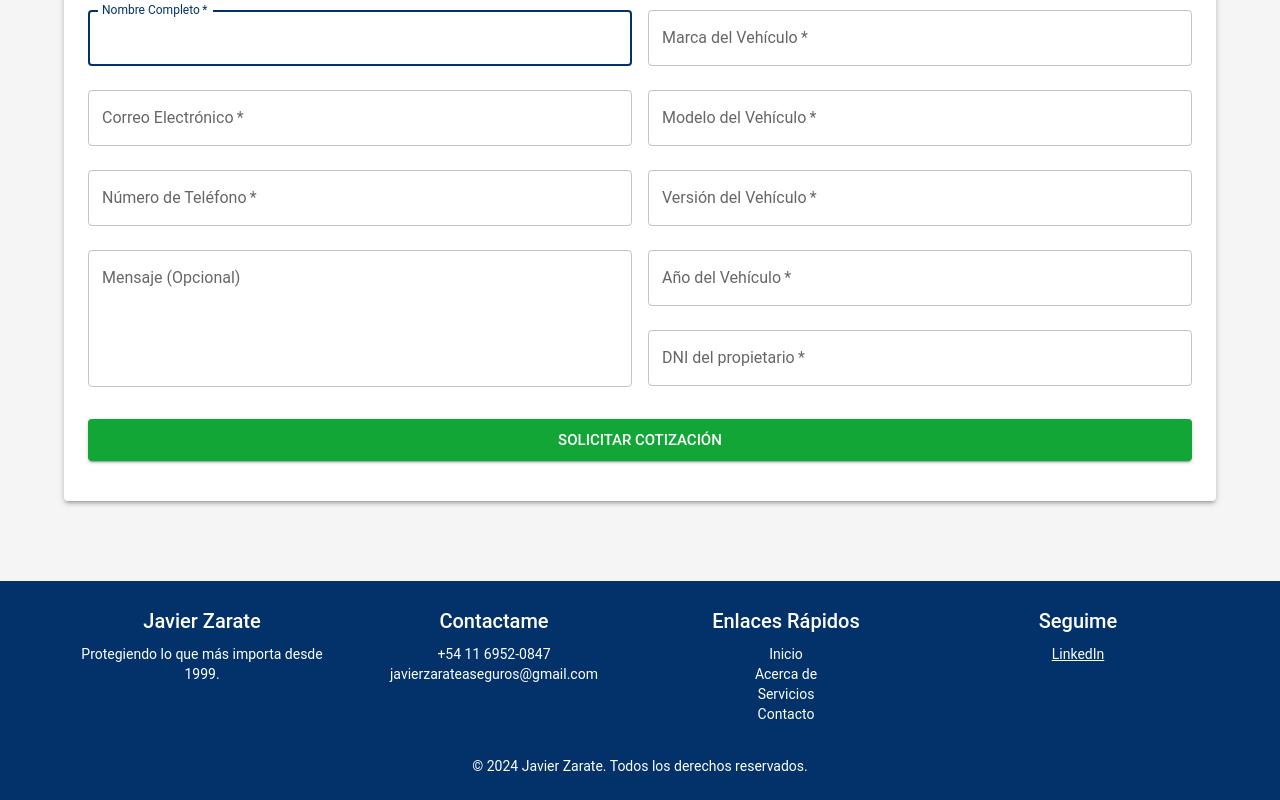
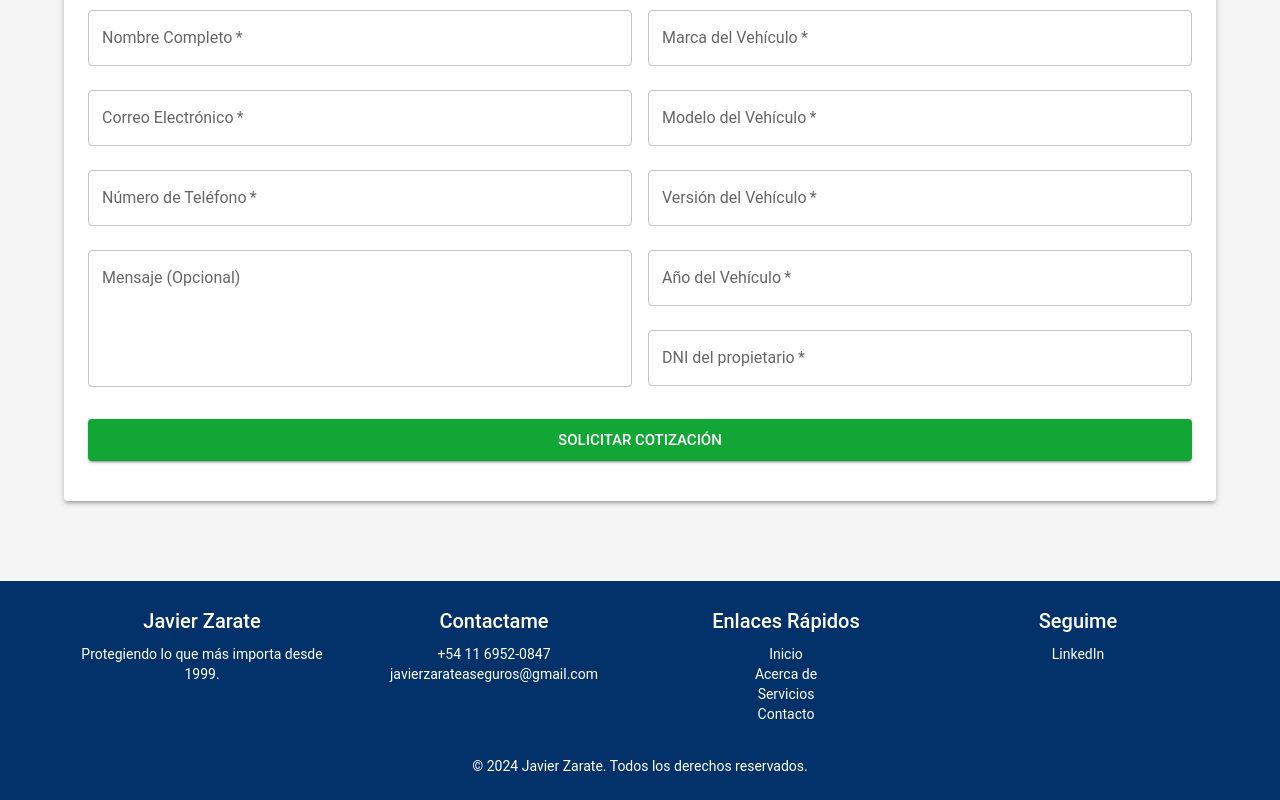
Before and after one commit to agusszarate/javierzarate, a Next.js app: page / in a window 1280 px wide. Shown: the part 1674-2474 px from the top of the page. Built offline with nearby package versions, Linux system fonts and the light colour scheme.

Commit message:
fix onload view

```diff
--- a/src/components/body.tsx
+++ b/src/components/body.tsx
@@ -262,7 +262,6 @@ export default function Body() {
                         label="Nombre Completo"
                         name="name"
                         autoComplete="name"
-                        autoFocus
                       />
                       <TextField
                         margin="normal"
--- a/src/components/footer.tsx
+++ b/src/components/footer.tsx
@@ -102,7 +102,13 @@ const Footer: React.FC<ComponentProps> = ({ scrollTo }) => {
                 Seguime
               </Typography>
               <Typography variant="body2">
-                <Link href="#" color="inherit" display="block">
+                <Link
+                  href="https://www.linkedin.com/in/javier-z%C3%A1rate-b1911a78/"
+                  color="inherit"
+                  display="block"
+                  target="_blank"
+                  sx={{ cursor: "pointer", textDecoration: "none" }}
+                >
                   LinkedIn
                 </Link>
                 {/* <Link href="#" color="inherit" display="block">
--- a/src/components/header.tsx
+++ b/src/components/header.tsx
@@ -11,7 +11,7 @@ import {
   Toolbar,
   Typography,
 } from "@mui/material";
-import MenuIcon from "@mui/icons-material/Menu"; // Correct import for MenuIcon
+import { Menu as MenuIcon } from "@mui/icons-material";
 import React, { useState } from "react";
 import { ComponentProps } from "@/app/dto/component.dto";
 
```
